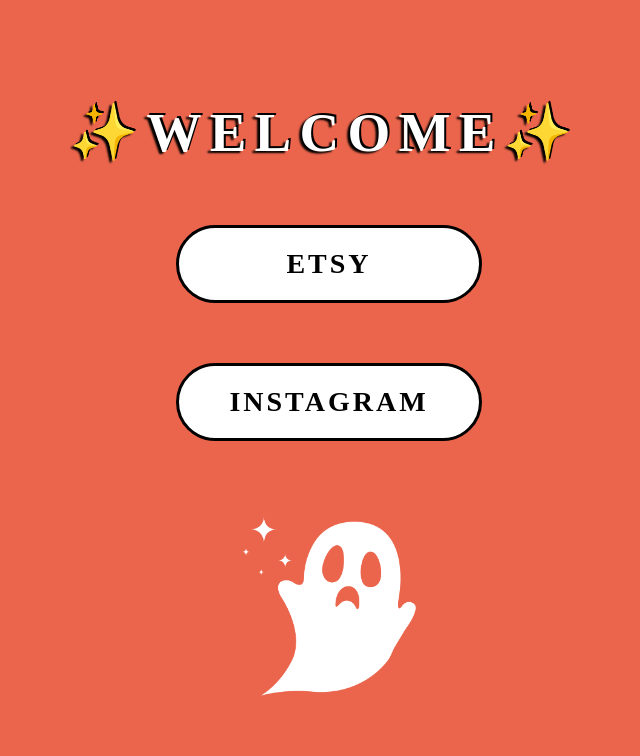
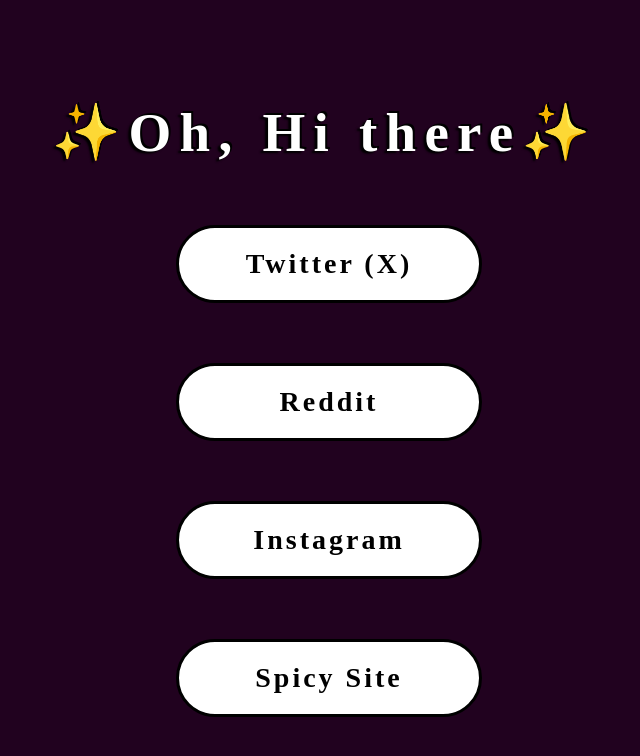
Before and after one commit to BLSSMA/link-tree, a React (Create React App) app: page / in a window 1280 px wide. Shown: the top 756 px of the page, without its empty margins (311-951 px from the left). Built offline with nearby package versions, Linux system fonts and the light colour scheme; a web font is replaced by a local one.

Commit message:
changed links

```diff
--- a/src/WelcomePage.css
+++ b/src/WelcomePage.css
@@ -3,7 +3,7 @@
     margin:0 auto;
     padding:0;
 }
-.WelcomePage .StoreButton, .WelcomePage .EtsyButton, .WelcomePage .InstagramButton{
+.WelcomePage .TwitterButton, .WelcomePage .RedditButton, .WelcomePage .InstagramButton, .WelcomePage .SpicyButton{
 background-color:white;
 max-width:300px;
 padding:20px 0;
@@ -11,11 +11,13 @@ margin:60px auto;
 border-radius:40px;
 border: 3px solid black;
 }
-.WelcomePage .StoreButton:hover,
-.WelcomePage .EtsyButton:hover,
-.WelcomePage .InstagramButton:hover {
+.WelcomePage .TwitterButton:hover,
+.WelcomePage .RedditButton:hover,
+.WelcomePage .InstagramButton:hover,
+.WelcomePage .SpicyButton:hover {
 background-color: rgba(255, 255, 255, 0.313);
 }
+
 .WelcomePage a{
     text-decoration: none;
     font-size:28px;
--- a/src/WelcomePage.js
+++ b/src/WelcomePage.js
@@ -1,23 +1,26 @@
 import React from "react";
 import "./WelcomePage.css";
-import ghost from "./images/ghost.png";
 
 
 const WelcomePage = () => {
 
-    return(
+    return (
         <div className="WelcomePage d-flex">
             <div className="WelcomeHeader">
-                <h1 className="typed-out">✨WELCOME✨</h1>
+                <h1 className="typed-out">✨Oh, Hi there✨</h1>
             </div>
-            <div className="EtsyButton">
-                <a href="https://littlehaunteddesigns.etsy.com" className="EtsyLink" title="https://littlehaunteddesigns.etsy.com" target="_blank" rel="noreferrer">ETSY</a>
+            <div className="TwitterButton">
+                <a href="https://x.com/BaebeeAngel94" className="PortfolioLink" title="https://littlehaunteddesigns.etsy.com" target="_blank" rel="noreferrer">Twitter (X) </a>
+            </div>
+            <div className="RedditButton">
+                <a href="https://www.reddit.com/user/baebeeangel/" className="PortfolioLink" title="https://www.instagram.com/haunted_design/" target="_blank" rel="noreferrer">Reddit</a>
             </div>
             <div className="InstagramButton">
-                <a href="https://www.instagram.com/haunted_design/" className="PortfolioLink" title="https://www.instagram.com/haunted_design/" target="_blank" rel="noreferrer">INSTAGRAM</a>
+                <a href="https://www.instagram.com/baebee.angel" className="PortfolioLink" title="https://www.instagram.com/haunted_design/" target="_blank" rel="noreferrer">Instagram</a>
             </div>
-            <div className="ghostImage">
-                <img src={ghost} alt="ghost" className="d-flex"/>
+            <div className="SpicyButton">
+
+                <a href="https://onlyfans.com/baebeeangel" className="PortfolioLink" title="https://www.instagram.com/haunted_design/" target="_blank" rel="noreferrer">Spicy Site</a>
             </div>
         </div>
     )
--- a/src/index.css
+++ b/src/index.css
@@ -11,11 +11,11 @@ body {
 
   0%,
   100% {
-    background-color: #f56a3f;
+    background-color: #71072a;
   }
 
   50% {
-    background-color: #9e42b0;
+    background-color: #19011e;
   }
 }
 
```
